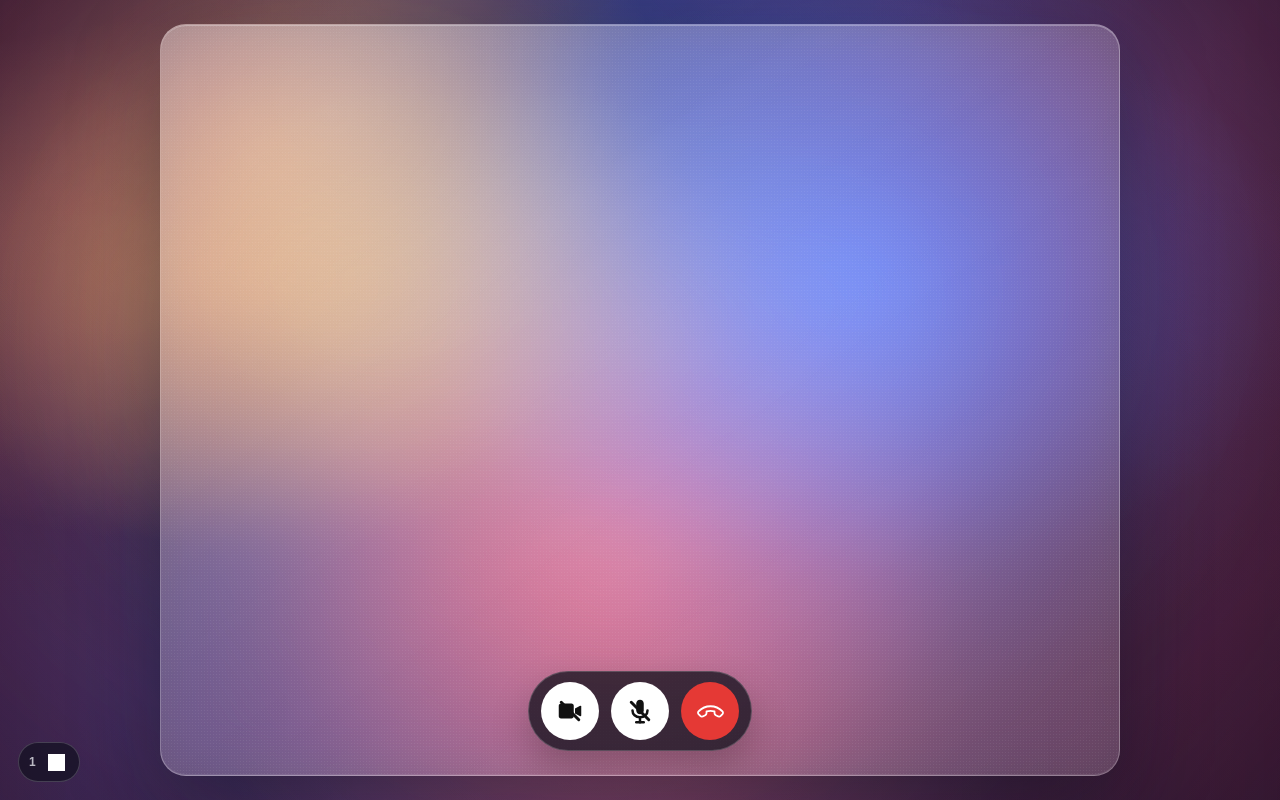
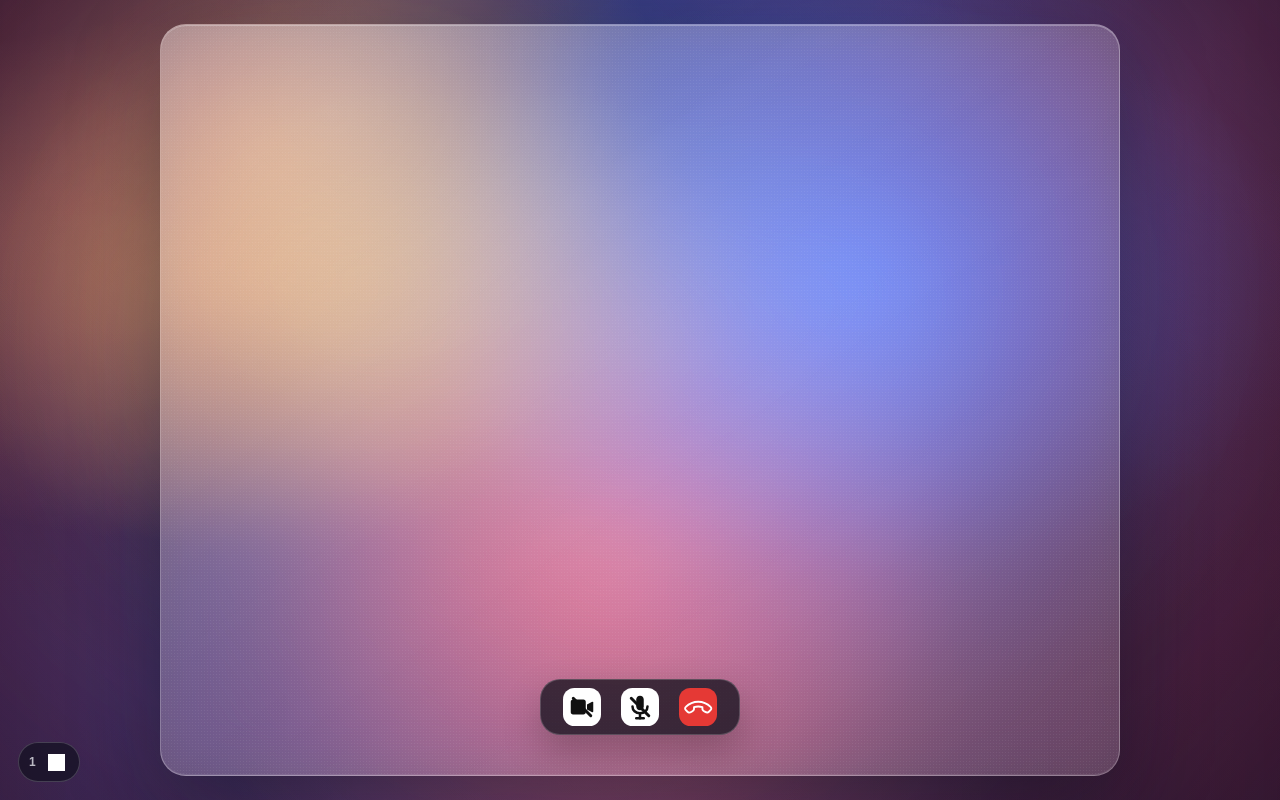
Before and after one commit to ABHINAVAN-labs/Meeting-App, a Next.js app: page /1/room in a window 1280 px wide. Built offline with nearby package versions, Linux system fonts and the light colour scheme; grey boxes are pictures that could not be loaded.

Commit message:
fixed button sizes and nav control bar shape

```diff
--- a/app/globals.css
+++ b/app/globals.css
@@ -671,9 +671,11 @@ h1 {
 }
 
 .preview-controls {
-  display: grid;
+
   grid-template-columns: repeat(2, minmax(0, 1fr));
-  gap: 10px;
+  gap: 50px;
+  display: flex;
+  justify-content: center;
 }
 
 .preview-controls button {
@@ -697,11 +699,11 @@ h1 {
   display: grid;
   place-items: center;
   justify-self: center;
-  width: 58px;
-  min-height: 58px;
+  width: 38px;
+  min-height: 38px;
   padding: 0;
   border: 0;
-  border-radius: 50%;
+  border-radius: 30%;
 }
 
 .preview-icon-button svg {
@@ -1357,12 +1359,12 @@ h1 {
   grid-auto-columns: 58px;
   align-items: center;
   justify-content: center;
-  gap: 12px;
+  gap: 0px;
   width: fit-content;
   max-width: 100%;
-  padding: 10px 12px;
+  padding: 8px 12px;
   border: 1px solid rgba(255, 255, 255, 0.18);
-  border-radius: 999px;
+  border-radius: 20px;
   background: rgba(10, 13, 23, 0.72);
   box-shadow: 0 18px 38px rgba(0, 0, 0, 0.24);
 }
@@ -1371,7 +1373,15 @@ h1 {
 }
 
 .room-meeting-card {
-  grid-template-rows: minmax(0, 1fr) auto;
+  grid-template-rows: minmax(0, 1fr) auto auto;
+}
+.room-meeting-card > .room-grid {
+  align-content: start;
+  margin-bottom: 14px;
+}
+
+.room-meeting-card > .meeting-control-nav {
+  margin-top: 6px;
 }
 
 .meeting-code-corner-wrap {
@@ -1762,12 +1772,12 @@ h1 {
 }
 
 .teacher-tile {
-  width: min(660px, 100%);
+  width: min(600px, 100%);
 }
 
 .teacher-tile .participant-video,
 .teacher-tile .participant-placeholder {
-  height: 300px;
+  height: 260px;
 }
 
 .student-tile-row {
@@ -1776,15 +1786,16 @@ h1 {
   justify-content: center;
   gap: 10px;
   width: 100%;
+  margin-bottom: 12px;
 }
 
 .student-tile {
-  width: min(320px, 100%);
+  width: min(290px, 100%);
 }
 
 .student-tile .participant-video,
 .student-tile .participant-placeholder {
-  height: 150px;
+  height: 130px;
 }
 
 .participant-video video {
@@ -1829,11 +1840,11 @@ h1 {
   display: grid;
   place-items: center;
   justify-self: center;
-  width: 58px;
-  min-height: 58px;
+  width: 38px;
+  min-height: 38px;
   padding: 0;
   border: 0;
-  border-radius: 50%;
+  border-radius: 30%;
   color: #ffffff;
   background: #111111;
 }
@@ -1929,7 +1940,7 @@ h1 {
 }
 
 .room-actions button {
-  min-height: 48px;
+  min-height: 38px;
   border: 1px solid rgba(255, 255, 255, 0.24);
   border-radius: 14px;
   color: var(--ink);
@@ -1943,11 +1954,11 @@ h1 {
   display: flex;
   align-items: center;
   justify-content: center;
-  width: 58px;
-  min-height: 58px;
+  width: 38px;
+  min-height: 38px;
   padding: 0;
   border: 0;
-  border-radius: 50%;
+  border-radius: 30%;
   overflow: hidden;
   color: #ffffff;
   background: #e53935;
@@ -1964,9 +1975,11 @@ h1 {
   display: flex;
   align-items: center;
   justify-content: center;
-  width: 50%;
-  height: 50%;
-}
+  width: 80%;
+  height: 80%;
+}
+
+
 
 .room-actions .leave-icon-button svg,
 .meeting-control-nav .leave-icon-button svg {
```
